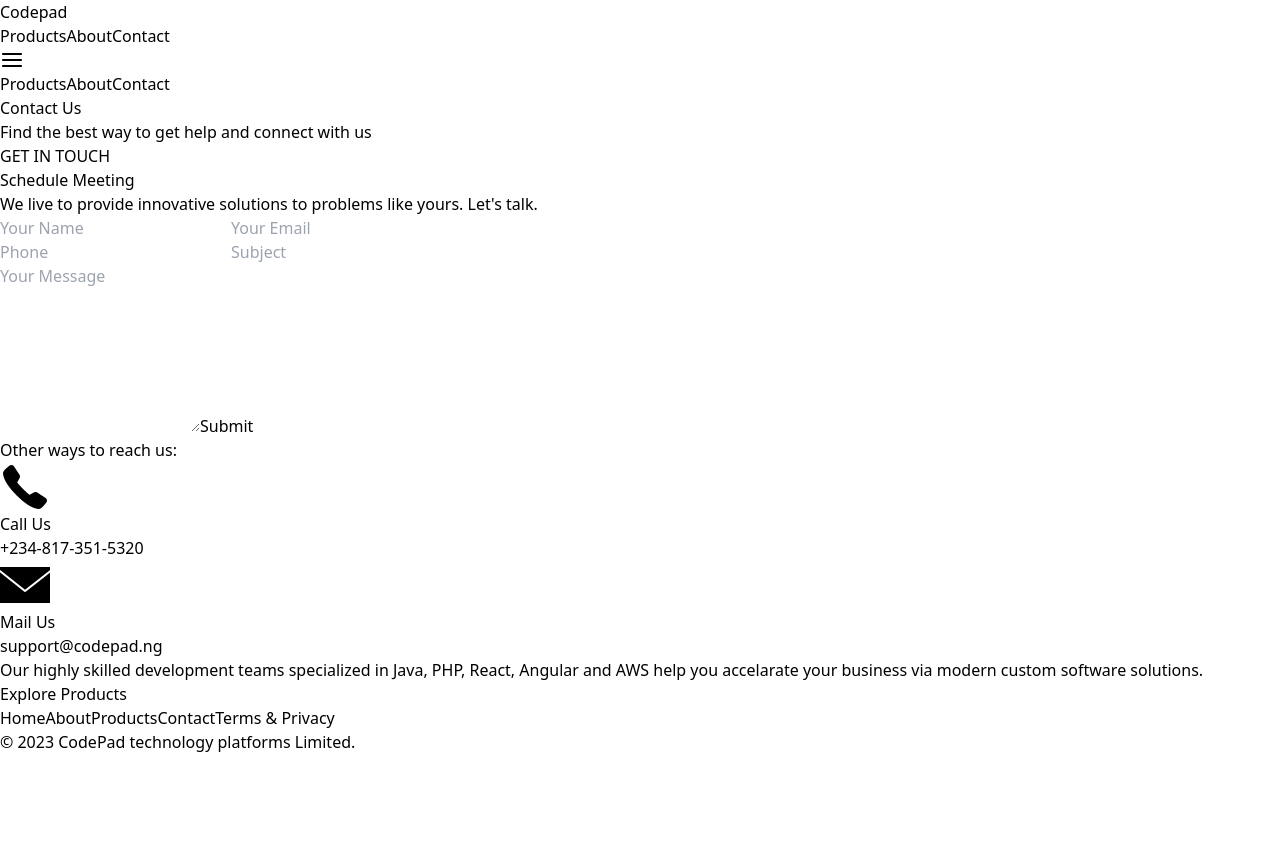
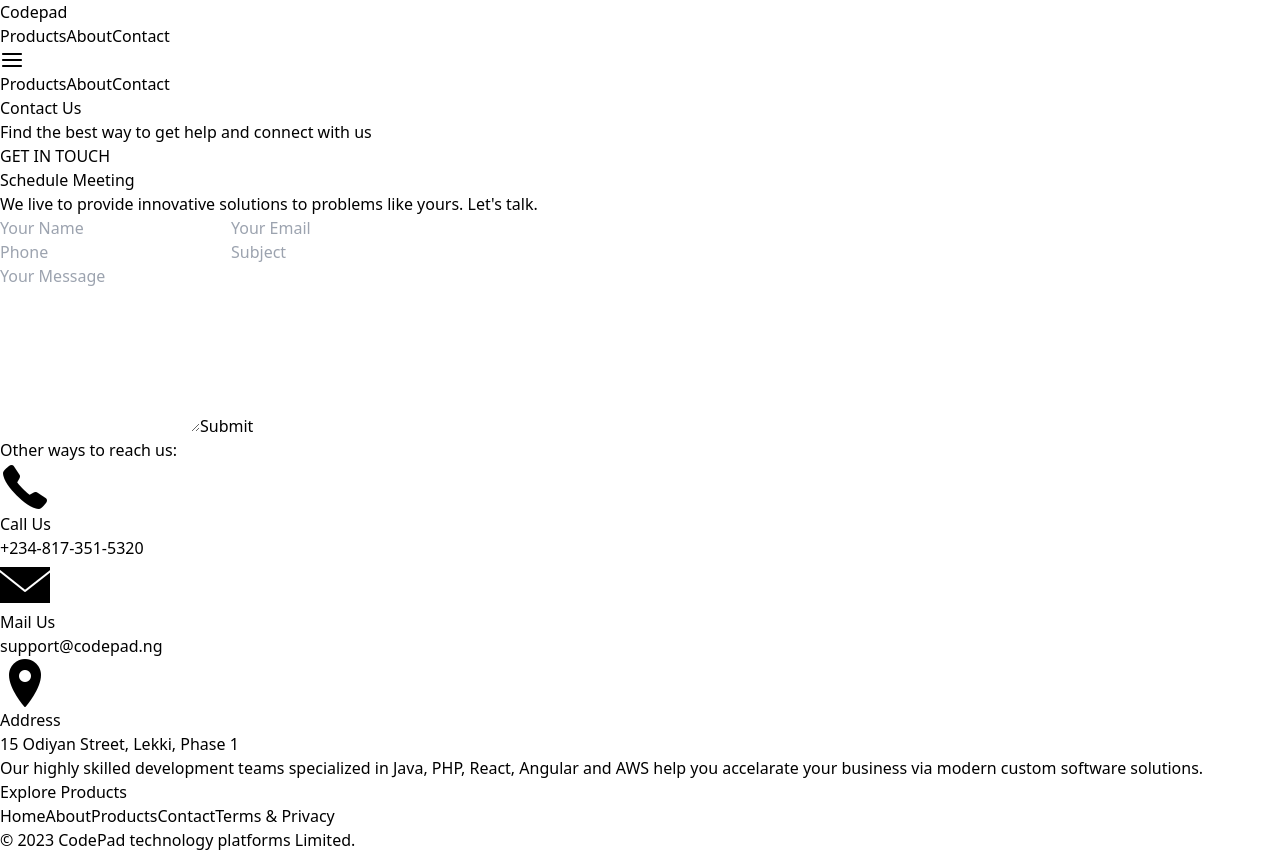
Before and after one commit to Weblanedev/Codepad, a React (Vite) app: page /contact-us in a window 1280 px wide. Before the commit the page ends 800 px from the top, so only its background shows below. Built offline with nearby package versions, Linux system fonts and the light colour scheme.

Commit message:
Update contact.tsx

```diff
--- a/src/contact.tsx
+++ b/src/contact.tsx
@@ -3,6 +3,7 @@
 import ShowContactModal from "./show-contact";
 import phoneIcon from "./assets/phone.png";
 import mailIcon from "./assets/mail.png";
+import locationIcon from "./assets/location.png";
 
 const Contact = () => {
   useEffect(() => {
@@ -176,6 +177,17 @@
               <p className="text-blue-500 leading-[16px]">support@codepad.ng</p>
             </div>
           </div>
+          <div className="flex gap-5 items-start justify-center">
+            <img src={locationIcon} alt="" className="w-6 pt-1" />
+            <div className="flex flex-col items-start justify-center gap-3">
+              <h4 className="text-[24px] leading-[24px] font-medium">
+                Address
+              </h4>
+              <p className="text-orange-500 leading-normal">
+                15 Odiyan Street, Lekki, Phase 1
+              </p>
+            </div>
+          </div>
         </div>
       </section>
 
```
